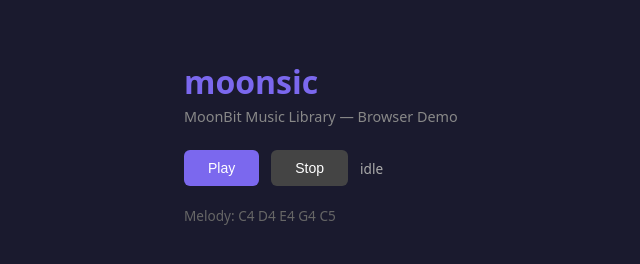
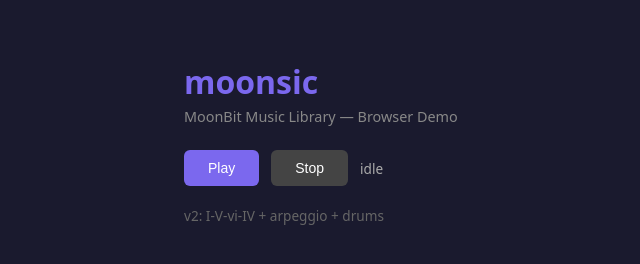
Before and after one commit to hyl-star/moonsic, a plain HTML site: page web/index.html in a window 1280 px wide. Shown: the full height of the page, 256-896 px from the left. Drawn offline with Linux system fonts and the light colour scheme.

Commit message:
[web] 更新 demo 描述文字为 v2 内容

```diff
--- a/web/index.html
+++ b/web/index.html
@@ -16,7 +16,7 @@
       <span id="status">idle</span>
     </div>
     <div id="info">
-      <p>Melody: C4 D4 E4 G4 C5</p>
+      <p>v2: I-V-vi-IV + arpeggio + drums</p>
     </div>
   </div>
   <script src="app.js"></script>
```
